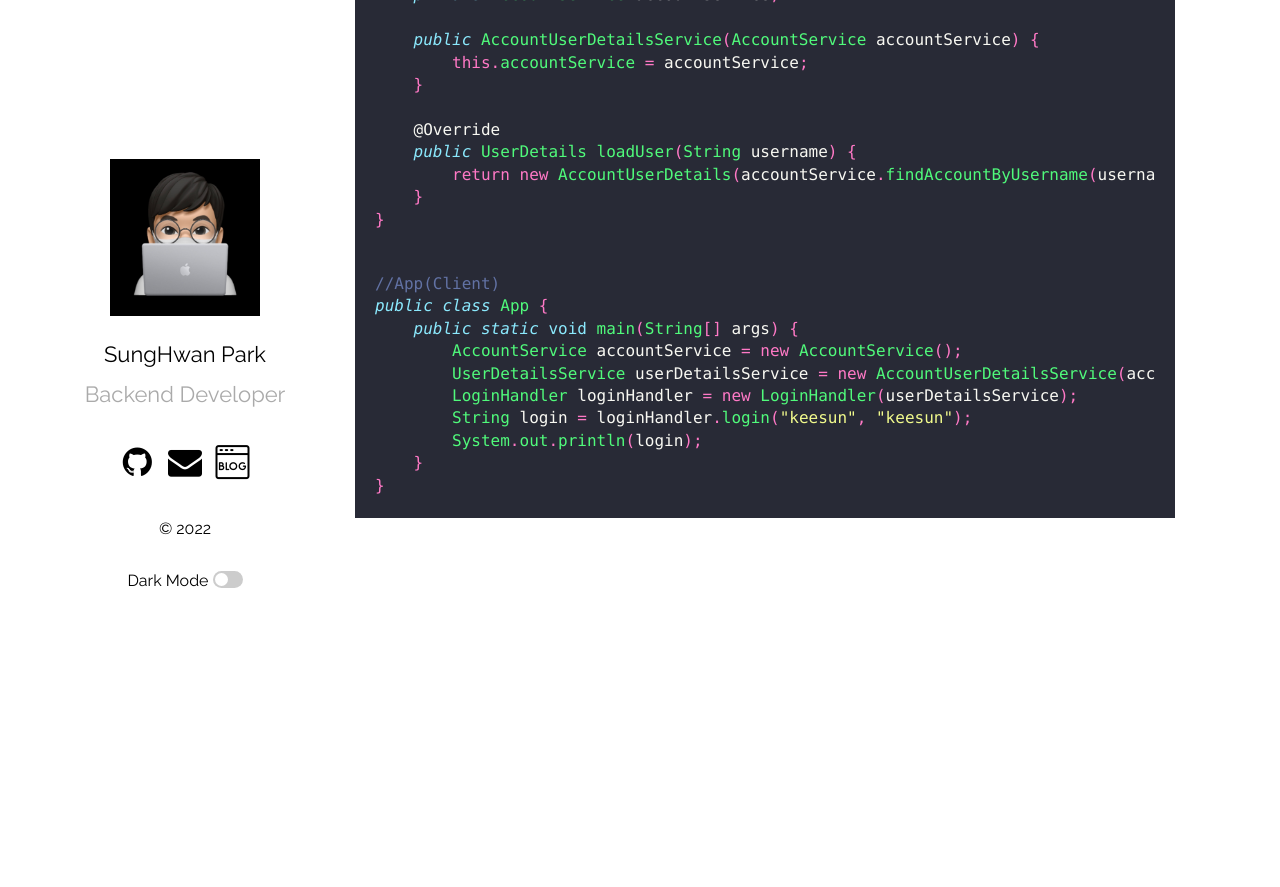
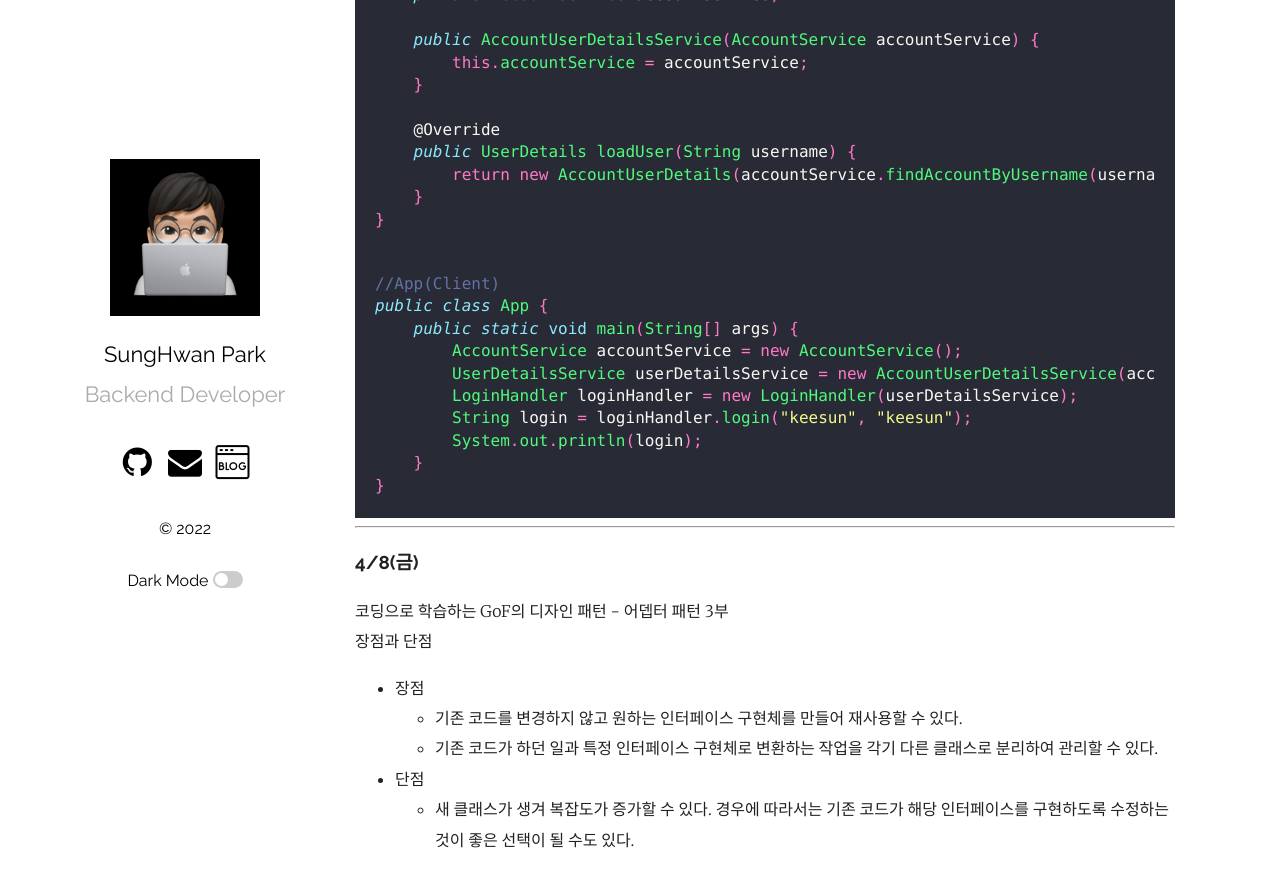
Before and after one commit to mrpark219/TIL, a Jekyll site: the page built from _posts/2022-04-01-4월TIL.markdown, in a window 1280 px wide and 900 px high, scrolled down 7044 px. Shown: the top 887 px of the window. Built offline with Jekyll 4.4.1, drawn with Linux system fonts in a browser that asks for light colours; comment, search, counter and statistics services are not loaded; before the commit the page ends 7607 px from its top, so only the background shows below that.

Commit message:
feat: 2022-04-08 TIL 추가

````diff
--- a/_posts/2022-04-01-4월TIL.markdown
+++ b/_posts/2022-04-01-4월TIL.markdown
@@ -341,3 +341,16 @@ public class App {
     }
 }
 ```
+
+---
+
+### 4/8(금)
+
+코딩으로 학습하는 GoF의 디자인 패턴 - 어뎁터 패턴 3부<br/>
+장점과 단점
+
+-   장점
+    -   기존 코드를 변경하지 않고 원하는 인터페이스 구현체를 만들어 재사용할 수 있다.
+    -   기존 코드가 하던 일과 특정 인터페이스 구현체로 변환하는 작업을 각기 다른 클래스로 분리하여 관리할 수 있다.
+-   단점
+    -   새 클래스가 생겨 복잡도가 증가할 수 있다. 경우에 따라서는 기존 코드가 해당 인터페이스를 구현하도록 수정하는 것이 좋은 선택이 될 수도 있다.
````
